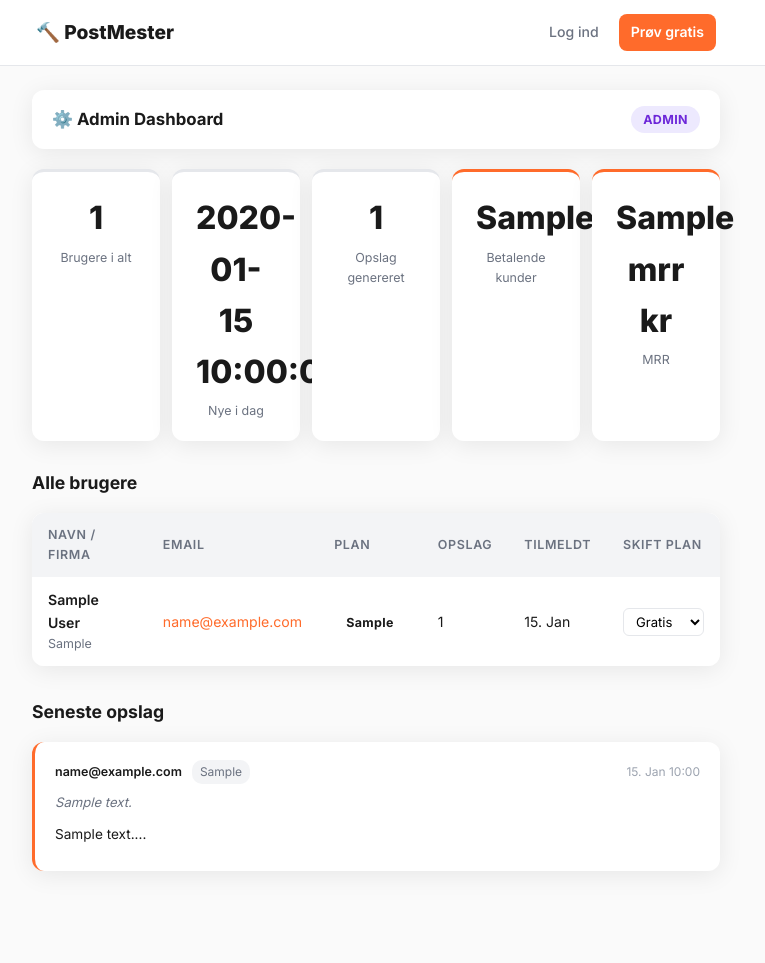
After one commit to Elderfarm/Elderfarm-Projects, a Flask app: template postmester/templates/admin.html in a window 1280 px wide. The commit adds this page. Shown: the whole page, without its empty margins (264-1029 px from the left). Run offline with Flask 3, Linux system fonts and the light colour scheme; tables that the repository leaves empty hold one stand-in row (values such as "Sample post"); the template is opened without the code that fills it: values that come from a table or form of the project are taken from there, most other values are stand-ins (such as "Sample title", 1, 10 or a date in 2020).

Commit message:
Add admin panel, FAQ, SEO meta tags, and outreach campaign
- Admin dashboard with KPIs (users, MRR, posts)
- Plan management (upgrade users manually)
- FAQ section on landing page
- SEO/OG meta tags on all pages
- Outreach campaign template with 3 cold email variants

https://claude.ai/code/session_016NY1rvyGmMyb3Jebc7Crxk

```diff
--- a/postmester/app.py
+++ b/postmester/app.py
@@ -2,6 +2,8 @@ import os
 import base64
 import bcrypt
 import anthropic
+from datetime import datetime
+from functools import wraps
 from flask import Flask, request, jsonify, render_template, redirect, url_for, flash, session
 from flask_login import LoginManager, login_user, logout_user, login_required, current_user
 from werkzeug.utils import secure_filename
@@ -183,6 +185,53 @@ def delete_post(post_id):
     return redirect(url_for("dashboard"))
 
 
+# ── Admin ──────────────────────────────────────────────
+
+ADMIN_EMAIL = os.environ.get("ADMIN_EMAIL", "admin@postmester.dk")
+
+def admin_required(f):
+    @wraps(f)
+    def decorated(*args, **kwargs):
+        if not current_user.is_authenticated or current_user.email != ADMIN_EMAIL:
+            return redirect(url_for("index"))
+        return f(*args, **kwargs)
+    return decorated
+
+
+@app.route("/admin")
+@login_required
+@admin_required
+def admin():
+    users = User.query.order_by(User.created_at.desc()).all()
+    recent_posts = Post.query.order_by(Post.created_at.desc()).limit(20).all()
+
+    paid = [u for u in users if u.plan != "gratis"]
+    mrr = sum(79 if u.plan == "starter" else 149 for u in paid)
+
+    today = datetime.utcnow().date()
+    users_today = sum(1 for u in users if u.created_at.date() == today)
+
+    stats = {
+        "total_users": len(users),
+        "users_today": users_today,
+        "total_posts": Post.query.count(),
+        "paid_users": len(paid),
+        "mrr": mrr,
+    }
+    return render_template("admin.html", users=users, recent_posts=recent_posts, stats=stats)
+
+
+@app.route("/admin/set-plan", methods=["POST"])
+@login_required
+@admin_required
+def admin_set_plan():
+    user = User.query.get(int(request.form["user_id"]))
+    if user:
+        user.plan = request.form["plan"]
+        db.session.commit()
+    return redirect(url_for("admin"))
+
+
 if __name__ == "__main__":
     with app.app_context():
         db.create_all()
--- a/postmester/static/css/style.css
+++ b/postmester/static/css/style.css
@@ -659,3 +659,33 @@ body {
 .dash-price-card li { font-size: 0.85rem; padding: 4px 0; }
 .dash-upgrade-btn { display: block; text-align: center; padding: 11px; background: var(--orange); color: white; border-radius: 10px; font-weight: 600; font-size: 0.9rem; text-decoration: none; transition: background 0.12s; }
 .dash-upgrade-btn:hover { background: var(--orange-dark); }
+
+/* ── Admin ────────────────────────────────────────────── */
+.admin-kpis { display: flex; gap: 12px; flex-wrap: wrap; margin-bottom: 28px; }
+.kpi-card { background: var(--white); border-radius: 12px; padding: 20px 24px; flex: 1; min-width: 120px; box-shadow: var(--shadow); text-align: center; border-top: 3px solid var(--border); }
+.kpi-card.highlight { border-top-color: var(--orange); }
+.kpi-num { font-size: 2rem; font-weight: 800; color: var(--dark); }
+.kpi-label { font-size: 0.78rem; color: var(--grey); margin-top: 4px; }
+.admin-section { margin-bottom: 32px; }
+.admin-table-wrap { overflow-x: auto; border-radius: 12px; box-shadow: var(--shadow); }
+.admin-table { width: 100%; border-collapse: collapse; background: var(--white); font-size: 0.88rem; }
+.admin-table th { background: var(--light-grey); padding: 12px 16px; text-align: left; font-weight: 600; color: var(--grey); font-size: 0.78rem; text-transform: uppercase; letter-spacing: 0.05em; }
+.admin-table td { padding: 12px 16px; border-bottom: 1px solid var(--border); vertical-align: middle; }
+.admin-table tr:last-child td { border-bottom: none; }
+.admin-table a { color: var(--orange); text-decoration: none; }
+.user-name { font-weight: 600; }
+.user-company { font-size: 0.78rem; color: var(--grey); }
+.plan-select { border: 1px solid var(--border); border-radius: 6px; padding: 4px 8px; font-size: 0.82rem; background: var(--white); cursor: pointer; font-family: inherit; }
+
+/* ── FAQ ──────────────────────────────────────────────── */
+.faq-section { background: var(--white); padding: 56px 20px; border-top: 1px solid var(--border); }
+.faq-inner { max-width: 680px; margin: 0 auto; }
+.faq-inner h2 { font-size: 1.6rem; font-weight: 800; text-align: center; margin-bottom: 32px; }
+.faq-list { display: flex; flex-direction: column; gap: 12px; }
+.faq-item { border: 1px solid var(--border); border-radius: 12px; overflow: hidden; }
+.faq-item summary { padding: 16px 20px; font-weight: 600; font-size: 0.97rem; cursor: pointer; list-style: none; display: flex; justify-content: space-between; align-items: center; }
+.faq-item summary::-webkit-details-marker { display: none; }
+.faq-item summary::after { content: '+'; font-size: 1.3rem; color: var(--orange); font-weight: 400; flex-shrink: 0; }
+.faq-item[open] summary::after { content: '−'; }
+.faq-item[open] summary { border-bottom: 1px solid var(--border); background: var(--light-grey); }
+.faq-item p { padding: 16px 20px; font-size: 0.93rem; color: #444; line-height: 1.7; }
--- /dev/null
+++ b/postmester/templates/admin.html
@@ -0,0 +1,98 @@
+{% extends "base.html" %}
+{% block title %}Admin — PostMester{% endblock %}
+
+{% block content %}
+<div class="dash-page">
+  <div class="dash-statbar">
+    <div class="dash-greeting">⚙️ Admin Dashboard</div>
+    <div class="dash-plan">
+      <span class="plan-badge plan-pro">ADMIN</span>
+    </div>
+  </div>
+
+  <!-- KPI CARDS -->
+  <div class="admin-kpis">
+    <div class="kpi-card">
+      <div class="kpi-num">{{ stats.total_users }}</div>
+      <div class="kpi-label">Brugere i alt</div>
+    </div>
+    <div class="kpi-card">
+      <div class="kpi-num">{{ stats.users_today }}</div>
+      <div class="kpi-label">Nye i dag</div>
+    </div>
+    <div class="kpi-card">
+      <div class="kpi-num">{{ stats.total_posts }}</div>
+      <div class="kpi-label">Opslag genereret</div>
+    </div>
+    <div class="kpi-card highlight">
+      <div class="kpi-num">{{ stats.paid_users }}</div>
+      <div class="kpi-label">Betalende kunder</div>
+    </div>
+    <div class="kpi-card highlight">
+      <div class="kpi-num">{{ stats.mrr }} kr</div>
+      <div class="kpi-label">MRR</div>
+    </div>
+  </div>
+
+  <!-- USER TABLE -->
+  <div class="admin-section">
+    <h2 class="dash-section-title">Alle brugere</h2>
+    <div class="admin-table-wrap">
+      <table class="admin-table">
+        <thead>
+          <tr>
+            <th>Navn / Firma</th>
+            <th>Email</th>
+            <th>Plan</th>
+            <th>Opslag</th>
+            <th>Tilmeldt</th>
+            <th>Skift plan</th>
+          </tr>
+        </thead>
+        <tbody>
+          {% for user in users %}
+          <tr>
+            <td>
+              <div class="user-name">{{ user.name or '—' }}</div>
+              <div class="user-company">{{ user.company or '' }}</div>
+            </td>
+            <td><a href="mailto:{{ user.email }}">{{ user.email }}</a></td>
+            <td><span class="plan-badge plan-{{ user.plan }}">{{ user.plan }}</span></td>
+            <td>{{ user.posts | length }}</td>
+            <td>{{ user.created_at.strftime('%d. %b') }}</td>
+            <td>
+              <form method="POST" action="/admin/set-plan">
+                <input type="hidden" name="user_id" value="{{ user.id }}">
+                <select name="plan" onchange="this.form.submit()" class="plan-select">
+                  <option value="gratis" {% if user.plan == 'gratis' %}selected{% endif %}>Gratis</option>
+                  <option value="starter" {% if user.plan == 'starter' %}selected{% endif %}>Starter</option>
+                  <option value="pro" {% if user.plan == 'pro' %}selected{% endif %}>Pro</option>
+                </select>
+              </form>
+            </td>
+          </tr>
+          {% endfor %}
+        </tbody>
+      </table>
+    </div>
+  </div>
+
+  <!-- RECENT POSTS -->
+  <div class="admin-section">
+    <h2 class="dash-section-title">Seneste opslag</h2>
+    <div class="post-list">
+      {% for post in recent_posts %}
+      <div class="post-item">
+        <div class="post-item-meta">
+          <span class="post-platform">{{ post.user.email }}</span>
+          <span class="post-tone">{{ post.platform }}</span>
+          <span class="post-date">{{ post.created_at.strftime('%d. %b %H:%M') }}</span>
+        </div>
+        <div class="post-description">{{ post.description }}</div>
+        <div class="post-text" style="font-size:0.85rem">{{ post.post_text[:200] }}...</div>
+      </div>
+      {% endfor %}
+    </div>
+  </div>
+</div>
+{% endblock %}
--- a/postmester/templates/base.html
+++ b/postmester/templates/base.html
@@ -3,7 +3,14 @@
 <head>
   <meta charset="UTF-8">
   <meta name="viewport" content="width=device-width, initial-scale=1.0, maximum-scale=1.0">
-  <title>{% block title %}PostMester{% endblock %}</title>
+  <title>{% block title %}PostMester — AI-opslag til håndværkere{% endblock %}</title>
+  <meta name="description" content="PostMester skriver dine Facebook- og Instagram-opslag automatisk. Tag et foto, skriv to ord — AI klarer resten. Gratis at starte.">
+  <meta name="keywords" content="social media håndværker, Facebook opslag tømrer, AI markedsføring, PostMester">
+  <meta property="og:title" content="PostMester — AI-opslag til håndværkere">
+  <meta property="og:description" content="Ét foto. To ord. Klar til Facebook på 10 sekunder.">
+  <meta property="og:type" content="website">
+  <meta name="twitter:card" content="summary_large_image">
+  <link rel="canonical" href="https://postmester.dk/">
   <link rel="stylesheet" href="/static/css/style.css">
   <link rel="preconnect" href="https://fonts.googleapis.com">
   <link href="https://fonts.googleapis.com/css2?family=Inter:wght@400;500;600;700;800&display=swap" rel="stylesheet">
```
Also changed, not shown: postmester/outreach/kampagne_1_cold_email.txt (added, +104 -0 lines), postmester/templates/index.html (+29 -0 lines).
